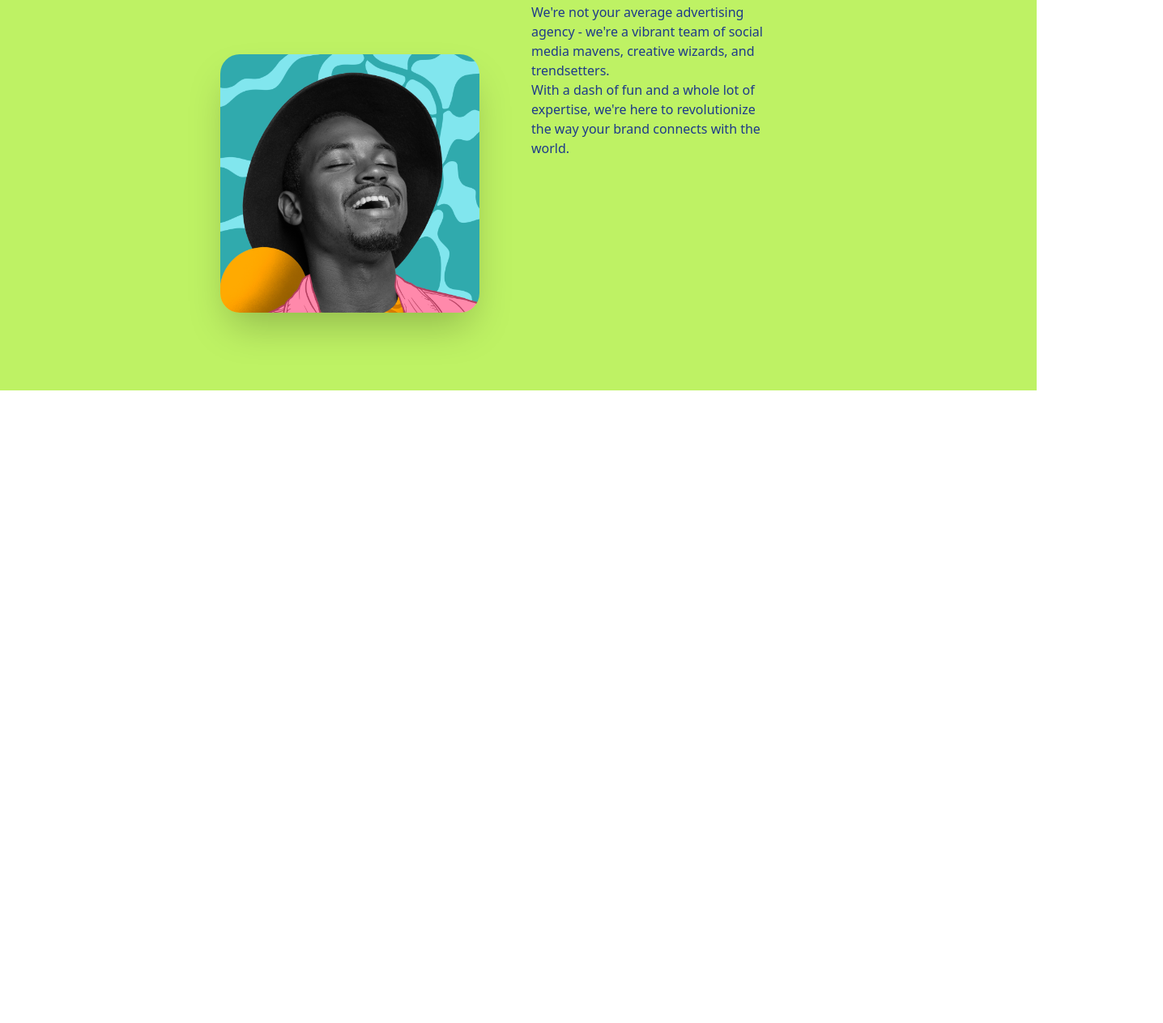
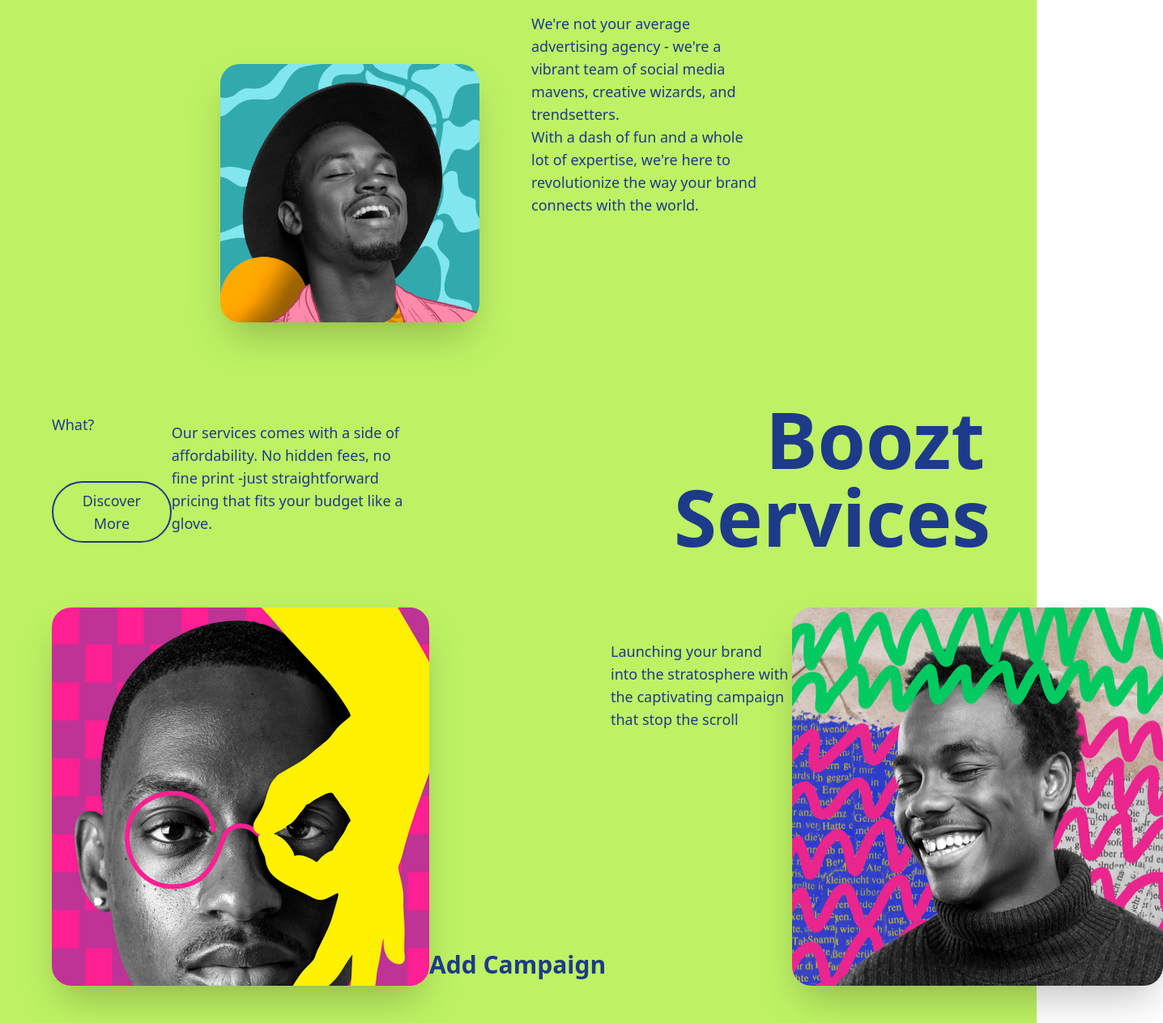
Before and after one commit to bhargablinx/fancy-port, a plain HTML site: page index.html in a window 1280 px wide. Shown: the part 1537-2800 px from the top of the page at 81% size, 1436 px wide, since content can reach past the window. Before the commit the page ends 2019 px from the top, so only its background shows below. Drawn offline with nearby package versions, Linux system fonts and the light colour scheme.

Commit message:
this section completed

```diff
--- a/index.html
+++ b/index.html
@@ -29,7 +29,7 @@
         Contact Us
       </button>
     </nav>
-    <section class="bg-blue-800 flex flex-col items-center">
+    <section class="bg-blue-800 flex flex-col items-center text-lg">
       <div
         class="text-lime-300 text-9xl m-16 font-extrabold w-4/12 text-center"
       >
@@ -85,7 +85,7 @@
         class="absolute top-1/2 rounded-3xl shadow-2xl"
       />
     </section>
-    <section class="bg-lime-300 pt-72 pb-24 text-blue-900">
+    <section class="bg-lime-300 pt-72 pb-24 text-blue-900 text-lg">
       <div class="flex justify-center flex-1">
         <div class="text-8xl font-bold w-2/12">About Boozt</div>
         <div class="ml-36 flex flex-col justify-between items-end py-2">
@@ -112,5 +112,43 @@
         </div>
       </div>
     </section>
+    <section class="bg-lime-300 text-blue-900 px-16 text-lg pb-16">
+      <div class="flex justify-between items-center">
+        <div class="flex flex-col">
+          <div>What?</div>
+          <button class="mt-14 border-2 border-blue-900 p-2 px-4 rounded-full">
+            Discover More
+          </button>
+        </div>
+        <div class="mr-80 w-80">
+          Our services comes with a side of affordability. No hidden fees, no
+          fine print -just straightforward pricing that fits your budget like a
+          glove.
+        </div>
+        <div class="text-right text-8xl font-bold w-96">Boozt Services</div>
+      </div>
+      <div class="flex justify-between py-16">
+        <img src="./assets/artist-2.png" class="rounded-3xl shadow-2xl" />
+        <div class="flex flex-col justify-between">
+          <div class="w-56 ml-56 mt-10">
+            Launching your brand into the stratosphere with the captivating
+            campaign that stop the scroll
+          </div>
+          <div class="mb-2 text-3xl font-bold">Add Campaign</div>
+        </div>
+        <img src="./assets/artist-3.png" class="rounded-3xl shadow-2xl" />
+      </div>
+      <div class="flex justify-between">
+        <div class="flex flex-col justify-between py-20">
+          <div class="text-3xl font-bold w-28">SocialMedia Management</div>
+          <div class="w-60">
+            From crafting killer content to engaging with your audience we've
+            got your back
+          </div>
+        </div>
+        <img src="./assets/artist-4.png" class="rounded-3xl shadow-2xl" />
+        <img src="./assets/artist-5.png" class="rounded-3xl shadow-2xl" />
+      </div>
+    </section>
   </body>
 </html>
```
Also changed, not shown: assets/artist-2.png (added), assets/artist-3.png (added), assets/artist-4.png (added), assets/artist-5.png (added).
